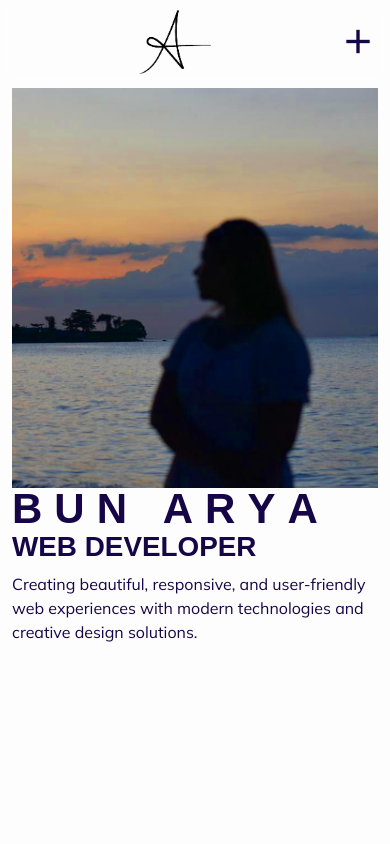
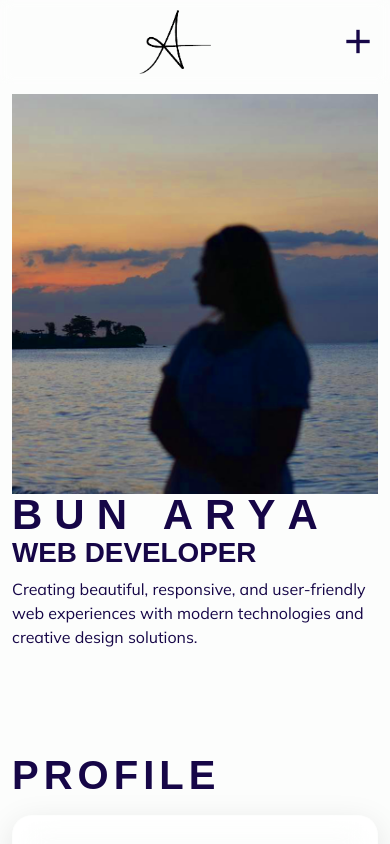
Before and after one commit to aryabun/my-portfolio, a Vue app: page / in a window 390 px wide. Shown: the top 844 px of the page. Built offline with nearby package versions, Linux system fonts and the light colour scheme; a web font is replaced by a local one.

Commit message:
[UPDATE] update responsive problem

```diff
--- a/src/App.vue
+++ b/src/App.vue
@@ -1,6 +1,5 @@
 <script setup>
 import NavBar from './components/layouts/NavBar.vue';
-import FooterComponent from './components/layouts/FooterComponent.vue';
 import ContactComponent from './components/sections/ContactComponent.vue';
 import HeroComponent from './components/sections/HeroComponent.vue'
 import SkillComponent from './components/sections/SkillComponent.vue';
@@ -24,6 +23,5 @@ onMounted(() => {
   <ExperienceComponent />
   <SkillComponent />
   <ContactComponent />
-  <FooterComponent />
 </template>
 <style></style>
--- a/src/assets/styles/main.css
+++ b/src/assets/styles/main.css
@@ -34,10 +34,9 @@ body {
     -moz-osx-font-smoothing: grayscale;
     color: var(--dark);
 }
-
-section {
-    position: relative;
-    min-height: 100vh;
+section#home, section#contact {
+    /* position: relative; */
+    /* min-height: 100vh; */
     /* giving nice seperation gap */
     padding: 70px 0;
 }
@@ -240,7 +239,7 @@ nav a.active {
         linear-gradient(#fafaff 0 0) padding-box,
         /*this is your grey background*/
         var(--gradient-aurora) border-box;
-    border: 3px solid transparent;
+    border: 2px solid transparent;
     border-radius: 50px;
 }
 
@@ -287,16 +286,12 @@ nav a.active {
     background-image: var(--gradient-aurora);
 }
 
-@media (max-width: 426px) {
-    section {
+@media (max-width: 768px) {
+    section#home {
         position: relative;
-        min-height: 100vh;
-        /* giving nice seperation gap */
-        padding: 10px 0;
-    }
-
-    section#home {
-        top: 3.4rem;
+        /* min-height: auto; */
+        /* top: 3.5rem; */
+        padding: 70px 0;
     }
 
     section#contact {
--- a/src/components/sections/ContactComponent.vue
+++ b/src/components/sections/ContactComponent.vue
@@ -11,9 +11,9 @@
             </h2>
           </div>
         </div>
-        <div class="d-flex flex-md-row flex-column pt-4 pb-2" style="height: 30rem;">
+        <div class="d-flex flex-lg-row flex-column pt-4 pb-2" style="height: 30rem;">
           <!-- Your specific content goes here -->
-          <div class="d-flex flex-md-row flex-column flex-md-fill align-items-md-end align-items-center">
+          <div class="d-flex flex-lg-row flex-column flex-lg-fill align-items-lg-end align-items-center">
             <div class="d-flex flex-column justify-content-end">
               <h1 class="title-lg m-0">Let's talk
               </h1>
@@ -41,7 +41,7 @@
               </a>
               <p class="text-center">Or Find me on other platform</p>
             </div>
-            <div class="d-flex flex-md-row gap-2">
+            <div class="d-flex flex-lg-row gap-2">
               <a class="btn btn-dark rounded-pill d-flex align-items-center flex-fill justify-content-center" href=""
                 target="_blank">
                 <i class='bx bxl-github pe-2' style="font-size: 25px;"></i>
@@ -53,7 +53,7 @@
                 LinkedIn
               </a>
             </div>
-            <div class="d-flex flex-md-row flex-column gap-2 mt-2">
+            <div class="d-flex flex-lg-row flex-column gap-2 mt-2">
               <div class="d-flex flex-column flex-fill">
                 <span class="fw-bold badge border border-success text-success rounded-pill">
                   <i class='p-1 bx bxs-circle text-success' style="font-size: 10px;"></i>
@@ -71,6 +71,7 @@
       </div>
     </div>
   </section>
+  <FooterComponent/>
 </template>
 <script setup>
 // import HeaderComponent from '@/components/HeaderComponent.vue';
@@ -78,6 +79,7 @@ import gsap from 'gsap';
 import { ScrollTrigger } from "gsap/ScrollTrigger";
 import { onMounted, onUnmounted } from 'vue';
 import { horizontalLoop } from '@/helpers/gsap-helpers';
+import FooterComponent from '../layouts/FooterComponent.vue';
 
 defineProps({
   id: { type: String, required: false }
--- a/src/components/sections/ProfileComponent.vue
+++ b/src/components/sections/ProfileComponent.vue
@@ -87,7 +87,7 @@ onMounted(() => {
         const tl = gsap.timeline({
             scrollTrigger: {
                 trigger: row,           // Trigger is the specific row
-                start: "top 80%",       // Starts when the row is 0% down the screen
+                start: "top 70%",       // Starts when the row is 0% down the screen
                 toggleActions: 'play none none none',
                 once: true
             }
```
